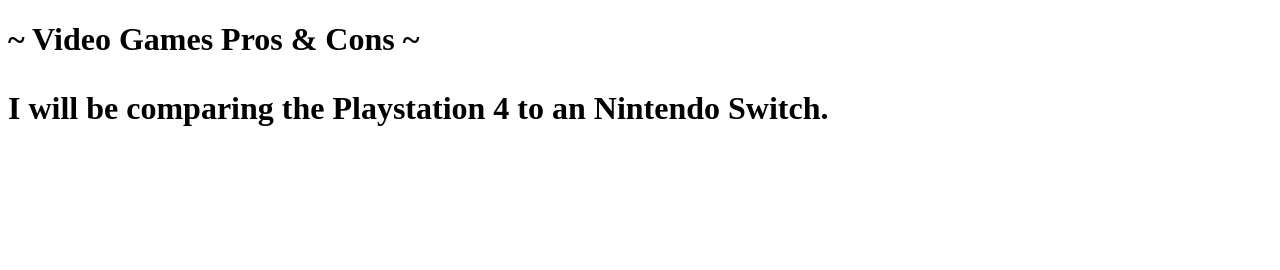
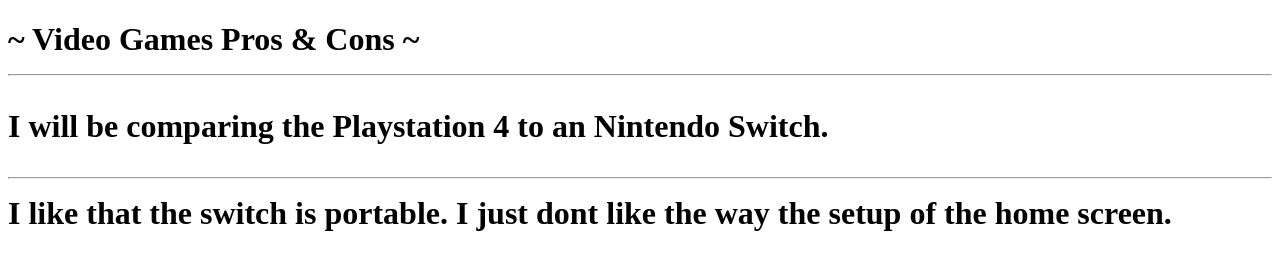
Before and after one commit to evanstak000/Comparison, a plain HTML site: page Index.html in a window 1280 px wide. Drawn offline with Linux system fonts and the light colour scheme.

Commit message:
Added some HTML

```diff
--- a/Index.html
+++ b/Index.html
@@ -6,9 +6,12 @@
     </head>
     <body>
  <h1>~ Video Games Pros & Cons ~
+     <hr>
      <p>I will be comparing the Playstation 4 to an Nintendo Switch. </p>
+     <hr>
 
-     <section> <header> <article><footer> </footer></article></header> </section>
+     <section> <header>I like that the switch is portable. I just dont like the way the setup of the home screen.</header>
+    <article><footer> </footer></article> </section>
  </h1>
     </body>
 </html>
```
